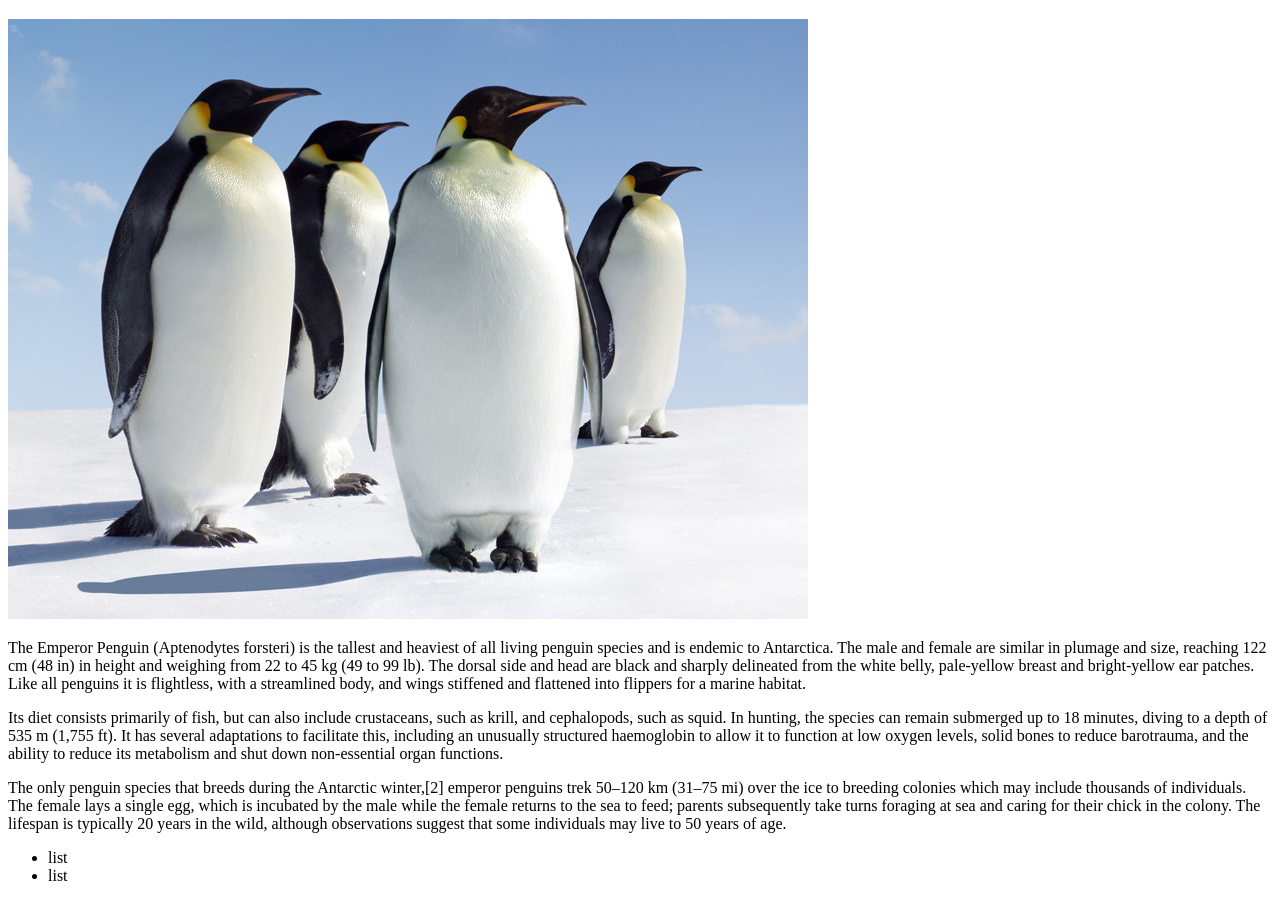
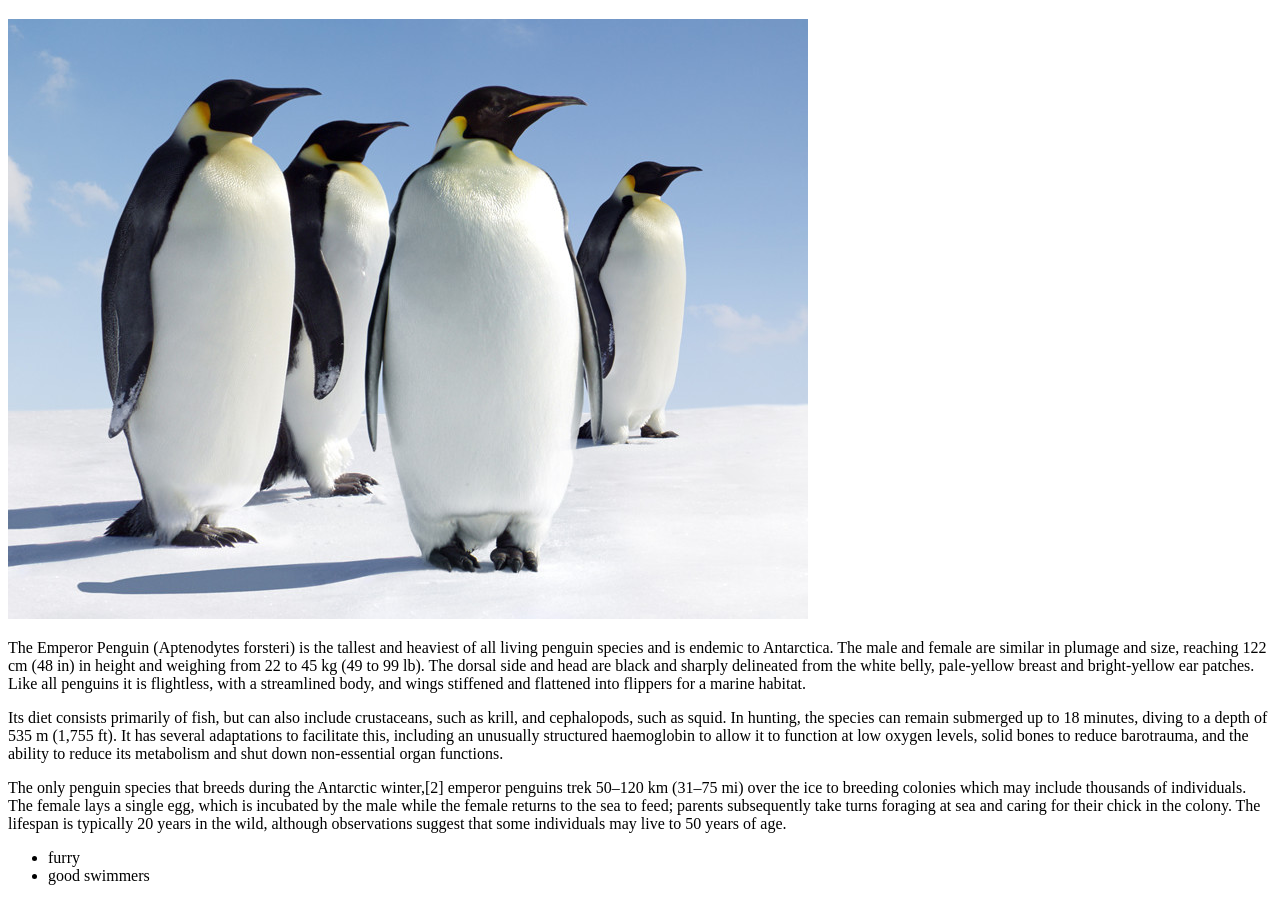
Before and after one commit to killianmh/testing, a plain HTML site: page index.html in a window 1280 px wide. Shown: the part 61-962 px from the top of the page. Drawn offline with Linux system fonts and the light colour scheme.

Commit message:
list items added

```diff
--- a/index.html
+++ b/index.html
@@ -16,8 +16,8 @@
 <p>The only penguin species that breeds during the Antarctic winter,[2] emperor penguins trek 50–120 km (31–75 mi) over the ice to breeding colonies which may include thousands of individuals. The female lays a single egg, which is incubated by the male while the female returns to the sea to feed; parents subsequently take turns foraging at sea and caring for their chick in the colony. The lifespan is typically 20 years in the wild, although observations suggest that some individuals may live to 50 years of age.</p>
 
 	<ul>
-		<li>list</li>
-		<li>list</li>
+		<li>furry</li>
+		<li>good swimmers</li>
 	</ul>
 
 </body>
```
